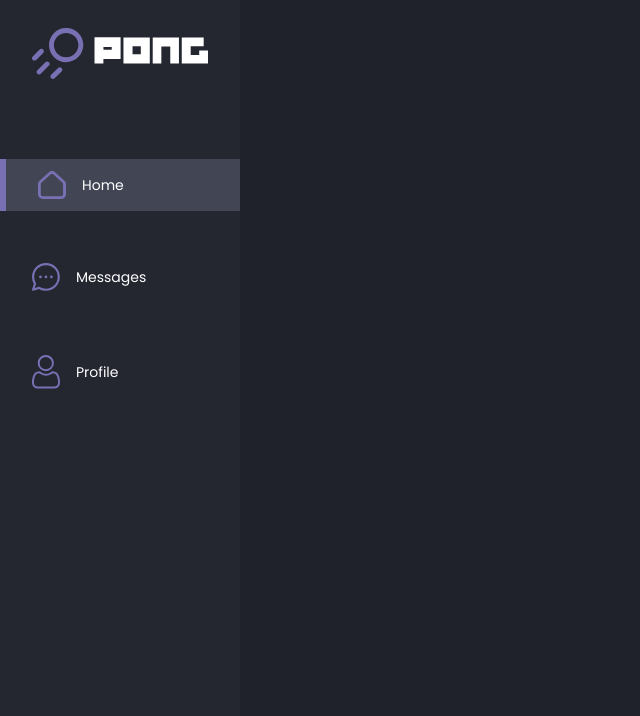
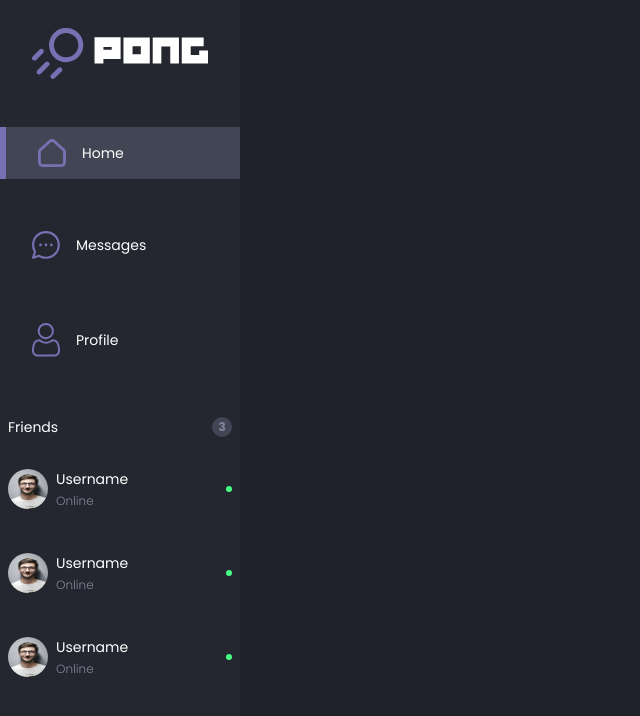
Before and after one commit to DNightOwl/42-ft-transcendence, a React (Create React App) app: page / in a window 1280 px wide. Shown: the top 716 px of the page, without its empty margins (0-640 px from the left). Built offline with nearby package versions, Linux system fonts and the light colour scheme.

Commit message:
add section friends

```diff
--- a/src/components/Navigation/SideNav.tsx
+++ b/src/components/Navigation/SideNav.tsx
@@ -1,10 +1,11 @@
 import React from 'react';
 import logo from '../../assets/logo.svg';
+import friendPicture from '../../assets/friend.jpg'
 import { HomeIcon,MessagesIcon,UserIcon, SearchIcon, ControllerIcon, ArrowDownIcon} from '../Icons';
 
 export default function SideNav() {
   return (
-    <section className=' hidden lg:flex flex-col gap-20 py-7 bg-sideBackground w-60 h-full'>
+    <section className=' hidden lg:flex flex-col py-7 left-0 fixed gap-12  bg-sideBackground w-60 h-full'>
         <a href="/home" className='flex items-center justify-center'>
             <img src={logo} alt="Pong logo" className='w-44' />
         </a>
@@ -30,8 +31,51 @@ export default function SideNav() {
             </li>
           </ul>
         </nav>
-        <div>
+        <div className='flex flex-col gap-6'>
+          <div className=' px-2 flex items-center justify-between'>
+            <span className='text-primaryText text-sm'>Friends</span>
+            <span className='bg-shape text-secondaryText text-xs p-2 rounded-full h-5 w-5 flex justify-center items-center font-bold'>3</span>
+          </div>
+          <div className='flex flex-col gap-7 overflow-auto max-h-56'>
 
+
+
+
+
+          <a href="#" className='flex items-center justify-between hover:bg-shape p-2'>
+              <div className='flex items-center gap-2'>
+                <img src={friendPicture} alt="Friend" className='w-10 h-10 rounded-full' />
+                <div className='flex flex-col gap-1'>
+                  <span className='text-primaryText text-sm'>Username</span>
+                  <span className='text-secondaryText font-light text-xs'>Online</span>
+                </div>
+              </div>
+              <span className='w-1.5 h-1.5 bg-online rounded-full'></span>
+            </a>
+            <a href="#" className='flex items-center justify-between hover:bg-shape p-2'>
+              <div className='flex items-center gap-2'>
+                <img src={friendPicture} alt="Friend" className='w-10 h-10 rounded-full' />
+                <div className='flex flex-col gap-1'>
+                  <span className='text-primaryText text-sm'>Username</span>
+                  <span className='text-secondaryText font-light text-xs'>Online</span>
+                </div>
+              </div>
+              <span className='w-1.5 h-1.5 bg-online rounded-full'></span>
+            </a>
+            <a href="#" className='flex items-center justify-between hover:bg-shape p-2'>
+              <div className='flex items-center gap-2'>
+                <img src={friendPicture} alt="Friend" className='w-10 h-10 rounded-full' />
+                <div className='flex flex-col gap-1'>
+                  <span className='text-primaryText text-sm'>Username</span>
+                  <span className='text-secondaryText font-light text-xs'>Online</span>
+                </div>
+              </div>
+              <span className='w-1.5 h-1.5 bg-online rounded-full'></span>
+            </a>
+
+
+
+          </div>
         </div>
     </section>
   )
```
Also changed, not shown: src/assets/friend.jpg (added).
